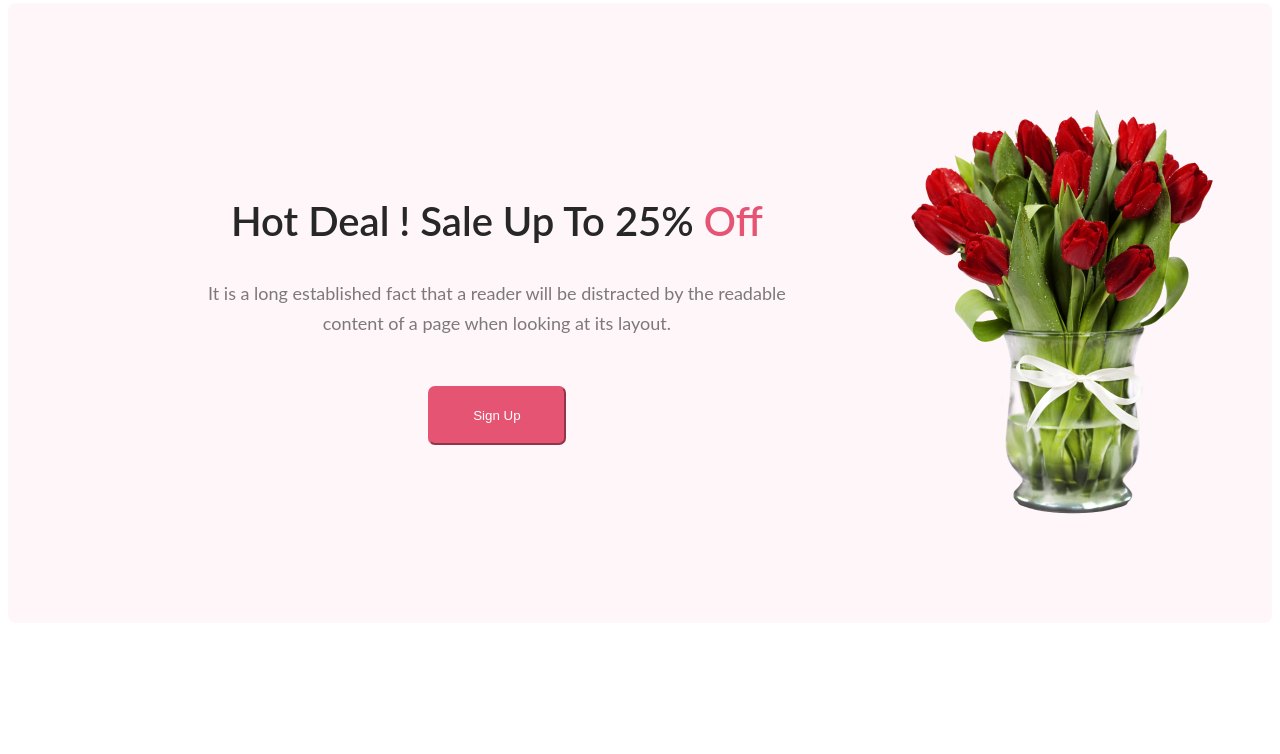
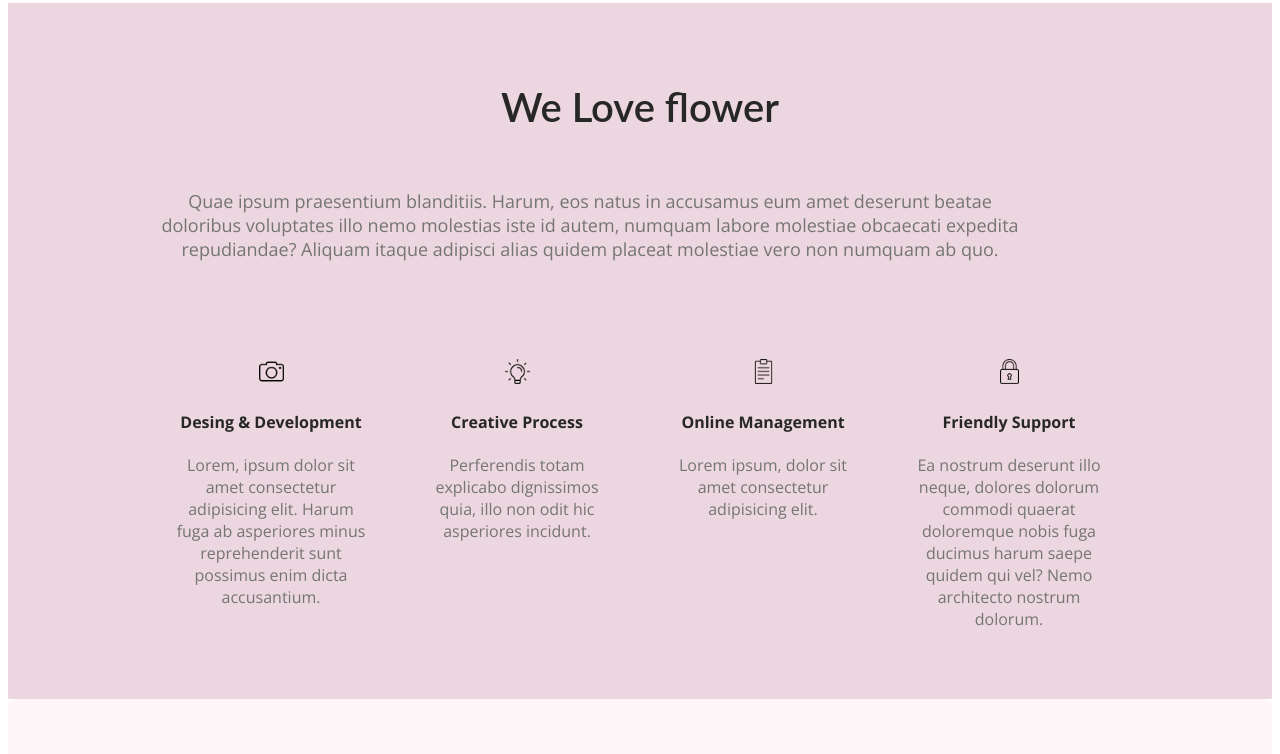
Before and after one commit to nishattasnimnishu/assignment-no-one, a plain HTML site: page index.html in a window 1280 px wide. Shown: the part 1481-2235 px from the top of the page. Drawn offline with nearby package versions, Linux system fonts and the light colour scheme.

Commit message:
desing complete

```diff
--- a/index.html
+++ b/index.html
@@ -44,6 +44,35 @@
             </div>
         </section>
         <!-- main section one end -->
+        <!-- bonus section -->
+        <section class="about">
+            <h3 class="section-h3">We Love flower</h3>
+            <p class="section-p"> Quae ipsum praesentium blanditiis. Harum, eos natus in accusamus eum amet deserunt beatae doloribus voluptates illo nemo molestias iste id autem, numquam labore molestiae obcaecati expedita repudiandae? Aliquam itaque adipisci alias quidem placeat molestiae vero non numquam ab quo. </p>
+            <div class="info-container">
+                <div class="info">
+                    <img class="picture" src="images/icons/camera.png" alt="">
+                    <h4 class="info-p">Desing & Development</h4>
+                    <p class="info-description">Lorem, ipsum dolor sit amet consectetur adipisicing elit. Harum fuga ab asperiores minus reprehenderit sunt possimus enim dicta accusantium.
+                    </p>
+                </div>
+                <div class="info">
+                    <img class="picture" src="images/icons/ideas.png" alt="">
+                    <h4 class="info-p">Creative Process</h4>
+                    <p class="info-description">Perferendis totam explicabo dignissimos quia, illo non odit hic asperiores incidunt.</p>
+                </div>
+                <div class="info">
+                    <img class="picture" src="images/icons/notepad.png" alt="">
+                    <h4 class="info-p">Online Management</h4>
+                    <p class="info-description">Lorem ipsum, dolor sit amet consectetur adipisicing elit. </p>
+                </div>
+                <div class="info">
+                    <img class="picture" src="images/icons/unlock.png" alt="">
+                    <h4 class="info-p">Friendly Support</h4>
+                    <p class="info-description">Ea nostrum deserunt illo neque, dolores dolorum commodi quaerat doloremque nobis fuga ducimus harum saepe quidem qui vel? Nemo architecto nostrum dolorum.</p>
+                </div>
+            </div>
+        </section>
+        <!-- bonus section -->
 
         <!-- main section two start -->
         <section>
@@ -85,10 +114,10 @@
         </section>
         <!-- main section four end -->
     </main>
-
-
-    <footer>
-
+    <footer class="footer">
+        <h1 class="footer-h1"><span class="h1-color">Flower</span>Shop</h1>
+        <p class="footer-p1">It is a long established fact that a reader will be distracted by the readable <br> content of a page when looking at its layout.</p>
+        <p class="footer-p2">@2020-2023, FlowerShop.com. All rights reserved. </p>
     </footer>
 </body>
 </html>
--- a/styles/style.css
+++ b/styles/style.css
@@ -36,6 +36,7 @@ body{
     border-radius: 7px;
     border-color: #E55473;
 }
+
 /* main section one start */
 .featured-flowers{
     background: #FFF;
@@ -60,7 +61,6 @@ body{
 }
 .featured-flowers-container{
     display: flex;
-
 }
 .flower{
     text-align: center;
@@ -98,7 +98,51 @@ body{
 }
 /* main section one end */
 
-
+/* bonus section */
+.about{
+    background-color: #ecd6df;
+    padding: 0 140px;
+}
+.section-h3{
+    color: #272727;
+    text-align: center;
+    padding-top: 80px;
+    padding-bottom: 40px;
+    margin: 0;
+    font-family: Lato;
+    font-size: 40px;
+    font-weight: 600;
+}
+.section-p{
+    color: #757575;
+    text-align: center;
+    font-size: 18px;
+    font-family: Open Sans;
+    padding-bottom: 80px;
+    padding-right: 100px;
+}
+.info-container{
+    display: flex;
+    justify-content: space-around;
+    align-items: center;
+}
+.info{
+    text-align: center;
+    padding-bottom: 40px;
+    width: 200px;
+    height: 300px;
+}
+.info-description{
+    color: #757575;
+}
+.info-p{
+    color: #272727;
+}
+.picture{
+    height: 25px;
+    width: 25px;
+}
+/* bonus section */
 
 /* main section two start */
 
@@ -148,7 +192,7 @@ body{
 /* main section three start */
 .instagram{
     background-color: #FFF;
-    padding: 100px;
+    padding: 60px 100px 100px 100px;
 }
 .instagram-h2{
     text-align: center;
@@ -176,8 +220,6 @@ body{
     padding-left: 20px;
 }
 /* main section three end */
-
-
 
 /* main section start */
 .banner{
@@ -223,3 +265,39 @@ body{
     height: 64px;
 }
 /* main section end */
+
+ /* footer section start */
+.footer{
+    background: #111010;
+    height: 230px;
+    text-align: center;
+    padding: 80px;
+}
+.footer-h1{
+    color: #E55473;
+    font-family: Lato;
+    font-size: 38px;
+    font-weight: 600;
+}
+.h1-color{
+    color: #FFF;
+    font-family: Lato;
+    font-size: 38px;
+    font-weight: 600;
+}
+.footer-p1{
+    color: rgba(255, 255, 255, 0.90);
+    text-align: center;
+    font-family: Lato;
+    font-size: 18px;
+    font-weight: 400;
+    line-height: 30px;
+}
+.footer-p2{
+    color: rgba(255, 255, 255, 0.40);
+    text-align: center;
+    font-family: Lato;
+    font-size: 16px;
+    font-weight: 400;
+}
+ /* footer section end */
```
Also changed, not shown: images/icons/camera.png (added), images/icons/ideas.png (added), images/icons/notepad.png (added), images/icons/unlock.png (added).
